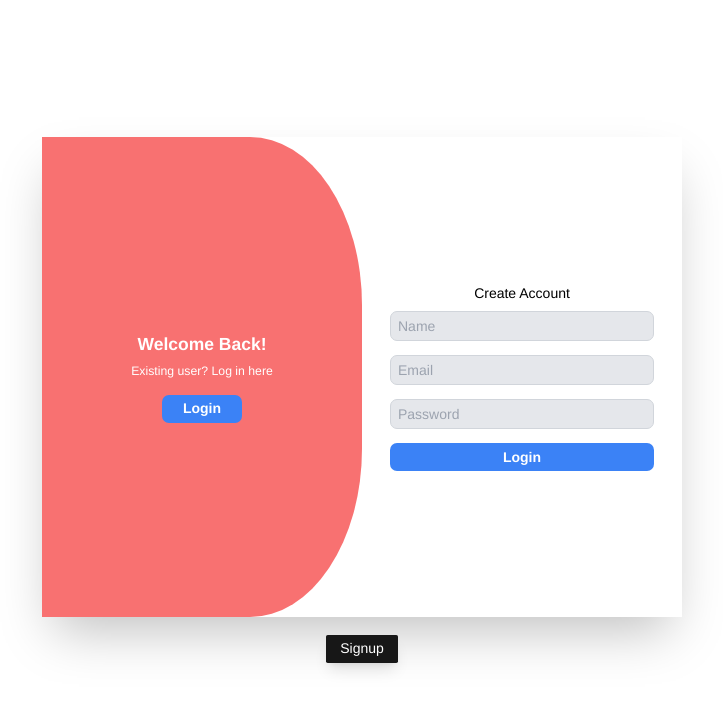
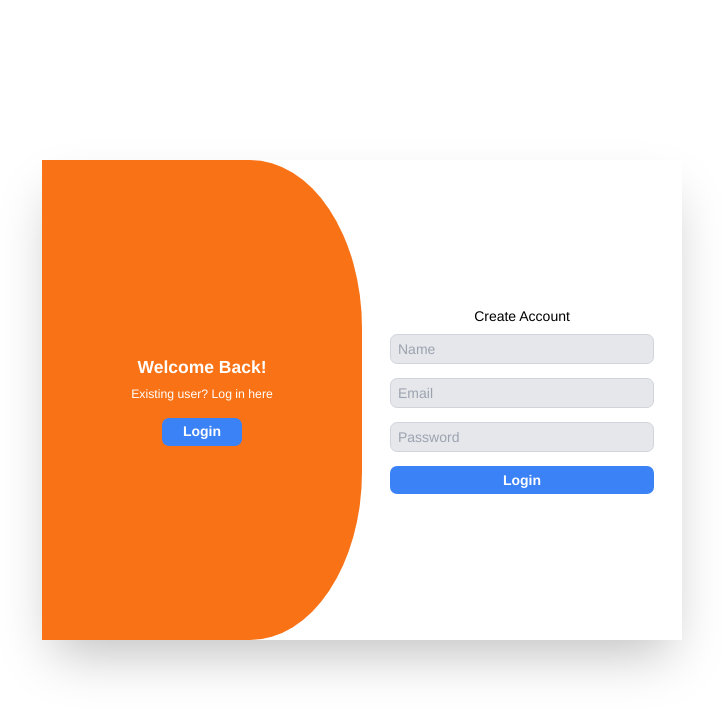
Before and after one commit to SurajDubey14/Ecommerce, a React (Vite) app: page /auth in a window 1280 px wide. Shown: the top 714 px of the page, without its empty margins (278-1001 px from the left). Built offline with nearby package versions, Linux system fonts and the light colour scheme.

Commit message:
login correction

```diff
--- a/src/components/Login/Login.jsx
+++ b/src/components/Login/Login.jsx
@@ -1,7 +1,14 @@
 import { motion } from "framer-motion";
 import React, { useState } from "react";
 
-const Login = () => {
+const Login = ({ toggleForm }) => {
+  const handleLoginSubmit = (e) => {
+    e.preventDefault();
+    // Perform login logic here
+
+    // Example: After successful login, you can toggle to the signup form if needed
+    // toggleForm();
+  };
   const [formData, setFormData] = useState({
     name: "",
     email: "",
@@ -29,12 +36,12 @@ const Login = () => {
         animate={{ opacity: 1 }}
         transition={{ duration: 0.5 }}
       >
-        <div className="content bg-red-400 h-full w-[50%] text-center hidden lg:flex flex-col items-center rounded-r-[35%] justify-center py-8">
+        <div className="content bg-orange-500 h-full w-[50%] text-center hidden lg:flex flex-col items-center rounded-r-[35%] justify-center py-8">
           <h2 className="text-xl font-bold text-white">Welcome Back!</h2>
           <p className="text-white mb-4 mt-2 text-sm">
             Existing user? Log in here
           </p>
-          <button className="bg-blue-500 px-6 py-1 rounded-lg text-white font-semibold hover:bg-blue-400 transition duration-300">
+          <button onClick={toggleForm} className="bg-blue-500 px-6 py-1 rounded-lg text-white font-semibold hover:bg-blue-400 transition duration-300">
             Login
           </button>
         </div>
--- a/src/components/Purchase/Purchase.jsx
+++ b/src/components/Purchase/Purchase.jsx
@@ -12,7 +12,7 @@ const Purchase = (props) => {
               className="w-full h-full transition-transform duration-500 ease-in-out group-hover:scale-110"
             />
           </div>
-          <div className="flex flex-col w-full xl:w-[80%] bg-white drop-shadow-2xl rounded-lg h-fit p-6 xl:p-10">
+          <div className="flex flex-col w-full xl:w-96 bg-white drop-shadow-2xl rounded-lg h-fit p-6 xl:p-10">
             <p className="font-semibold text-xl font-sans">{props.desc}</p>
             <div className="flex items-center text-lg gap-x-5">
               <p className="font-semibold">&#8377;{props.price}</p>
--- a/src/components/Signup/Signup.jsx
+++ b/src/components/Signup/Signup.jsx
@@ -1,7 +1,14 @@
 import { motion } from "framer-motion";
 import React, { useState } from "react";
 
-const Signup = () => {
+const Signup = ({ toggleForm }) => {
+  const handleSignupSubmit = (e) => {
+    e.preventDefault();
+    // Perform signup logic here
+
+    // Example: After successful signup, you can toggle to the login form if needed
+    // toggleForm();
+  };
   const [formData, setFormData] = useState({
     name: "",
     email: "",
@@ -64,10 +71,13 @@ const Signup = () => {
             </button>
           </form>
         </div>
-        <div className="content bg-red-400 h-full w-[50%]  text-center hidden lg:flex flex-col items-center rounded-l-[35%] justify-center py-8">
+        <div className="content bg-orange-500 h-full w-[50%]  text-center hidden lg:flex flex-col items-center rounded-l-[35%] justify-center py-8">
           <h2 className="text-xl font-bold text-white">Welcome Back!</h2>
           <p className="text-white mb-4 mt-2 text-sm">New User!! SignUp here</p>
-          <button className="bg-blue-500 px-6 py-1 rounded-lg text-white font-semibold hover:bg-blue-400 transition duration-300">
+          <button
+            onClick={toggleForm}
+            className="bg-blue-500 px-6 py-1 rounded-lg text-white font-semibold hover:bg-blue-400 transition duration-300"
+          >
             Signup
           </button>
         </div>
--- a/src/pages/RegisterProcess/RegisterProcess.jsx
+++ b/src/pages/RegisterProcess/RegisterProcess.jsx
@@ -10,17 +10,14 @@ const RegisterProcess = () => {
   };
 
   return (
-    <>
-      <div className="flex items-center justify-center min-h-screen flex-col">
-        {isLogin ? <Login /> : <Signup />}
-        <button
-          onClick={toggleForm}
-          className="mt-5 bg-[#171717] text-white px-4 py-1 rounded-sm shadow-lg"
-        >
-          {isLogin ? "Signup" : "Login"}
-        </button>
-      </div>
-    </>
+    <div className="flex items-center justify-center min-h-screen flex-col">
+      {/* Pass the toggleForm function as a prop to the Login and Signup components */}
+      {isLogin ? (
+        <Login toggleForm={toggleForm} />
+      ) : (
+        <Signup toggleForm={toggleForm} />
+      )}
+    </div>
   );
 };
 
```
